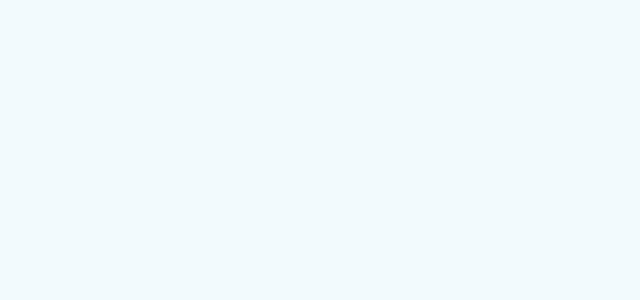
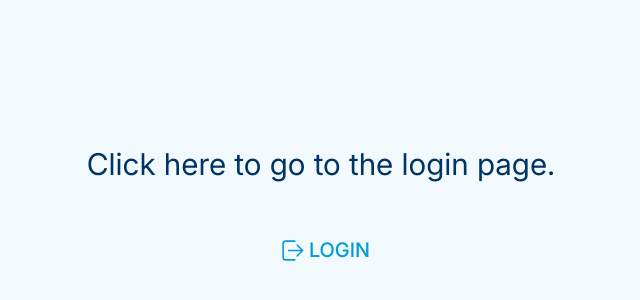
Before and after one commit to mahdimirzakhanii/weather-app, a React (Vite) app: page / in a window 1280 px wide. Before the commit this address had no page. Shown: the part 212-512 px from the top of the page, without its empty margins (319-959 px from the left). Built offline with nearby package versions, Linux system fonts and the light colour scheme.

Commit message:
add home page

```diff
--- a/src/App.tsx
+++ b/src/App.tsx
@@ -8,6 +8,7 @@ import Footer from "./components/footer/Footer";
 import { useCustomTheme } from "./context/ThemeContext";
 import { useState } from "react";
 import { useLang } from "./context/LanguageContext";
+import MainHome from "./pages/home/MainHome";
 
 export interface Location {
   latitude: number;
@@ -57,6 +58,7 @@ function App() {
       >
         <Routes>
           <Route path="/login" element={<MainLogin />} />
+          <Route path="/" element={<MainHome />} />
           <Route element={<ProtectedRoute />}>
             <Route
               path="/dashboard"
--- a/src/components/chart/MainChart.tsx
+++ b/src/components/chart/MainChart.tsx
@@ -47,14 +47,14 @@ const MainChart = ({ location, search }: Props) => {
   return (
     <Box
       sx={{
-        maxWidth: "775px",
-        width: "775px",
+        minWidth: "60%",
+        width: "60%",
         height: "235px",
         borderRadius: "24px",
         padding: 3,
         display: "flex",
         alignItems: "center",
-        flexDirection: lang === "fa" ? "row-reverse" : "row",
+                flexDirection: lang === "fa" ? "row-reverse" : "row",
         justifyContent: "space-between",
         backgroundColor: mode === "dark" ? "#292F45" : "surface.200",
       }}
--- a/src/components/current-data/MainCurrentData.tsx
+++ b/src/components/current-data/MainCurrentData.tsx
@@ -21,8 +21,8 @@ const MainCurrentData = ({ loading, error }: Props) => {
   return error ? (
     <Box
       sx={{
-        maxWidth: "607px",
-        width: "607px",
+        maxWidth: "37%",
+        width: "37%",
         height: "235px",
         maxHeight: "235px",
         borderRadius: "24px",
@@ -40,8 +40,8 @@ const MainCurrentData = ({ loading, error }: Props) => {
   ) : loading ? (
     <Box
       sx={{
-        maxWidth: "607px",
-        width: "607px",
+        minWidth: "37%",
+        width: "37%",
         height: "235px",
         maxHeight: "235px",
         borderRadius: "24px",
@@ -59,8 +59,8 @@ const MainCurrentData = ({ loading, error }: Props) => {
   ) : (
     <Box
       sx={{
-        maxWidth: "607px",
-        width: "607px",
+        minWidth: "37%",
+        width: "37%",
         height: "235px",
         maxHeight: "235px",
         borderRadius: "24px",
--- a/src/locales/en.json
+++ b/src/locales/en.json
@@ -1,5 +1,6 @@
 {
   "login": "Login",
+  "go-login": "Click here to go to the login page.",
   "enter_name": "Enter your name",
   "logout": "Logout",
   "weather_dashboard": "Weather Dashboard",
--- a/src/locales/fa.json
+++ b/src/locales/fa.json
@@ -1,5 +1,6 @@
 {
   "login": "ورود",
+  "go-login": "برای ورود به صفحه لاگین کلیک کنید",
   "enter_name": "نام خود را وارد کنید",
   "logout": "خروج",
   "weather_dashboard": "داشبورد آب‌وهوا",
--- a/src/pages/dashboard/MainDashboard.tsx
+++ b/src/pages/dashboard/MainDashboard.tsx
@@ -104,13 +104,17 @@ const MainDashboard = ({ search, textFa }: Props) => {
             justifyContent: "space-between",
             alignItems: "center",
             flexDirection: lang === "fa" ? "row" : "row-reverse",
-            gap: 5,
+            gap: 2,
           }}
         >
           <MainChart search={search} location={location} />
           <MainCurrentData error={error} loading={loading} />
         </Box>
-        <MainTwoWeekData errorLocation={errorLocation} search={search} location={location} />
+        <MainTwoWeekData
+          errorLocation={errorLocation}
+          search={search}
+          location={location}
+        />
       </Box>
 
       <ToastContainer
--- /dev/null
+++ b/src/pages/home/MainHome.tsx
@@ -0,0 +1,45 @@
+import Button from "@mui/material/Button";
+import Box from "@mui/material/Box";
+import { useTranslation } from "react-i18next";
+import { useNavigate } from "react-router-dom";
+import { Icon } from "@iconify/react";
+import { useLang } from "../../context/LanguageContext";
+
+const MainHome = () => {
+  const { lang } = useLang();
+  const { t } = useTranslation();
+  const navigate = useNavigate();
+  return (
+    <Box
+      sx={{
+        display: "flex",
+        justifyContent: "center",
+        alignItems: "center",
+        minHeight: "80vh",
+        flexDirection: "column",
+        gap: 5,
+      }}
+    >
+      <span style={{ fontSize: "30px" }}>{t("go-login")}</span>
+      <Button
+        sx={{
+          display: "flex",
+          gap:1,
+          flexDirection: lang === "fa" ? "row" : "row-reverse",
+        }}
+        endIcon={
+          <Icon
+            style={{ fontSize: "25px" }}
+            icon="fluent:arrow-exit-32-regular"
+          />
+        }
+        onClick={() => navigate("/login")}
+        variant="text"
+      >
+        <span style={{ fontSize: "20px" }}>{t("login")}</span>
+      </Button>
+    </Box>
+  );
+};
+
+export default MainHome;
```
